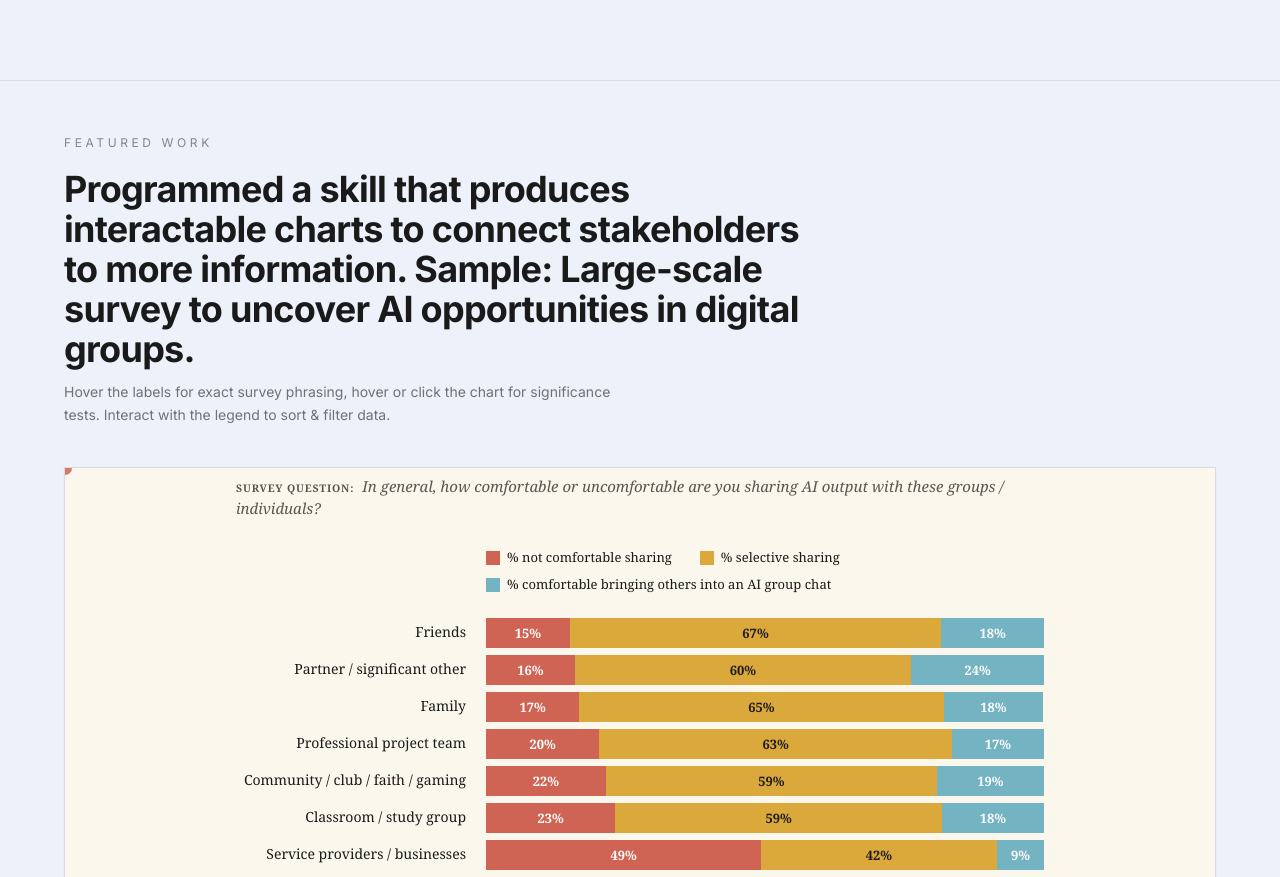
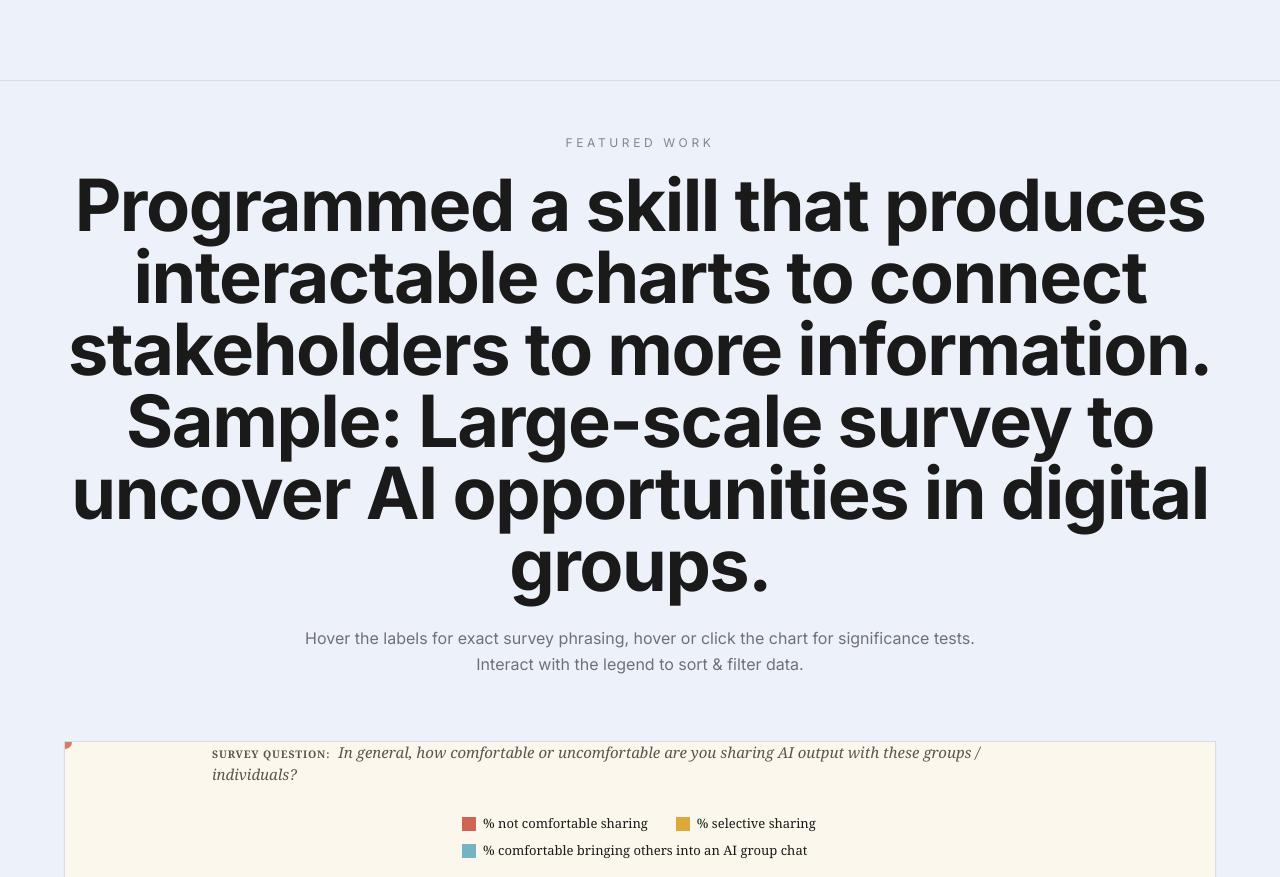
Before and after one commit to RacheleBenjamin/website, a React (Vite) app: page / in a window 1280 px wide. Shown: the part 720-1597 px from the top of the page. Built offline with nearby package versions, Linux system fonts and the light colour scheme.

Commit message:
Featured: centre header, match CaseStudy font sizes, reduce chart padding

```diff
--- a/public/featured/group-share-chart.html
+++ b/public/featured/group-share-chart.html
@@ -24,7 +24,7 @@
     * { box-sizing: border-box; }
     html, body { margin: 0; padding: 0; background: var(--bg); color: var(--ink); font-family: var(--font); }
 
-    .slide { max-width: 920px; margin: 0 auto; padding: 8px 56px 8px; position: relative; }
+    .slide { max-width: 920px; margin: 0 auto; padding: 0 32px 4px; position: relative; }
 
     /* ── Section header ──────────────────────────────────── */
     .section-title {
--- a/src/components/Featured.jsx
+++ b/src/components/Featured.jsx
@@ -12,13 +12,13 @@ export default function Featured() {
           whileInView={{ opacity: 1, y: 0 }}
           viewport={{ once: true }}
           transition={{ duration: 0.7 }}
-          className="mb-10"
+          className="text-center mb-16"
         >
           <span className="text-xs tracking-wider-3 uppercase text-ink/50">Featured Work</span>
-          <h2 className="mt-4 font-display text-2xl sm:text-3xl lg:text-4xl leading-tight tracking-tight max-w-3xl">
+          <h2 className="mt-4 font-display text-5xl sm:text-6xl lg:text-7xl leading-[1.05] tracking-tight">
             Programmed a skill that produces interactable charts to connect stakeholders to more information. Sample: Large-scale survey to uncover AI opportunities in digital groups.
           </h2>
-          <p className="mt-3 text-sm text-ink/60 leading-relaxed max-w-xl">
+          <p className="mt-6 text-base text-ink/60 max-w-2xl mx-auto leading-relaxed">
             Hover the labels for exact survey phrasing, hover or click the chart for significance tests. Interact with the legend to sort &amp; filter data.
           </p>
         </motion.div>
```
